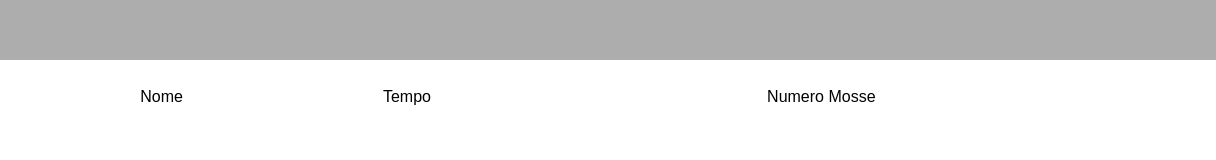
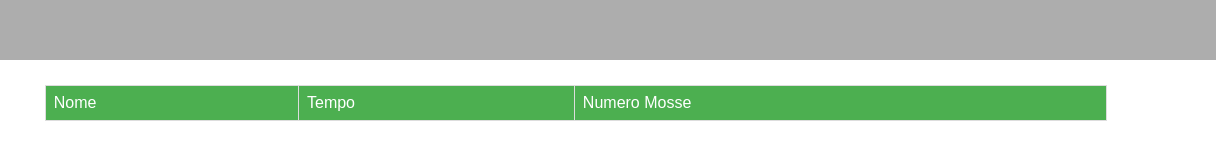
Before and after one commit to RiccardoBurderiAG/memory_mario, a website built with webpack: page src/ranklist.html in a window 1280 px wide. Shown: the full height of the page, 64-1280 px from the left. Built offline with nearby package versions, Linux system fonts and the light colour scheme.

Commit message:
completed mockup

```diff
--- a/src/ranklist.css
+++ b/src/ranklist.css
@@ -1,6 +1,23 @@
 table{
     width: 83%;
     margin: auto;
-    text-align: center;
     margin-top: 25px;
+    border-collapse: collapse;
 }
+
+  table td, table th {
+    border: 1px solid #ddd;
+    padding: 8px;
+  }
+
+  table tr:nth-child(even){background-color: #f2f2f2;}
+
+  table tbody tr:hover {background-color: #ddd;}
+
+  table thead {
+    padding-top: 12px;
+    padding-bottom: 12px;
+    text-align: left;
+    background-color: #4CAF50;
+    color: white;
+  }
--- a/src/ranklist.js
+++ b/src/ranklist.js
@@ -6,6 +6,30 @@ let playersScore = getLocalStorage("savedGames");
 
 window.onload = function(){
     let tableBody = document.getElementsByClassName("ranklist");
+    let center = document.getElementsByClassName("center");
+    let title = document.createElement("h1");
+    switch (lvl) {
+        case 12:
+            title.innerHTML += " 1" + ` (`+lvl+`)`;
+            break;
+        case 16:
+            title.innerHTML += " 2" +` (`+lvl+`)`;
+            break;
+        case 20:
+            title.innerHTML += " 3" +` (`+lvl+`)`;
+             break;
+        case 24:
+            title.innerHTML += " 4" +` (`+lvl+`)`;
+             break;
+        case 30:
+            title.innerHTML += " 5" +` (`+lvl+`)`;
+             break;
+        case 36:
+            title.innerHTML += " 6" +` (`+lvl+`)`;
+             break;
+        default:
+            break;
+    }
     console.log(tableBody[0]);
     playersScore.map(p=>{
         if(p.level === lvl){
```
